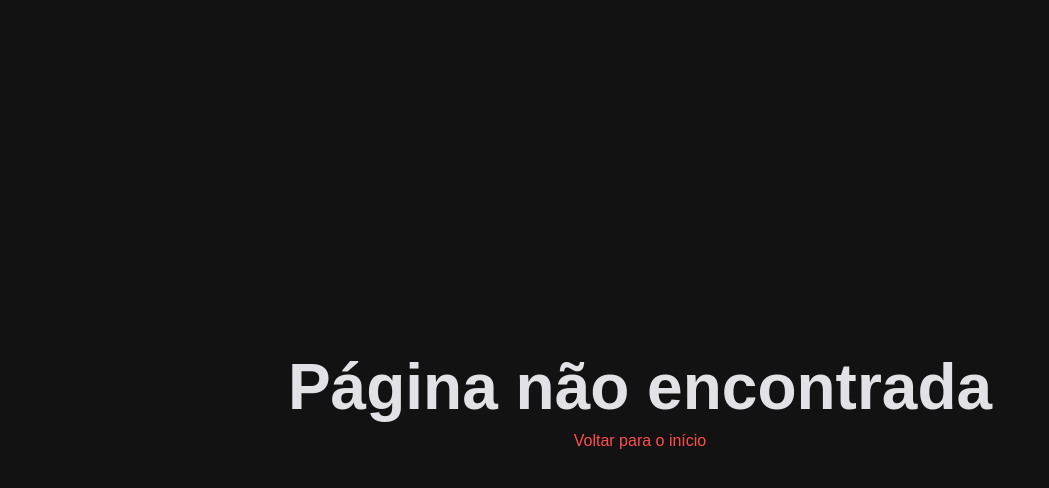
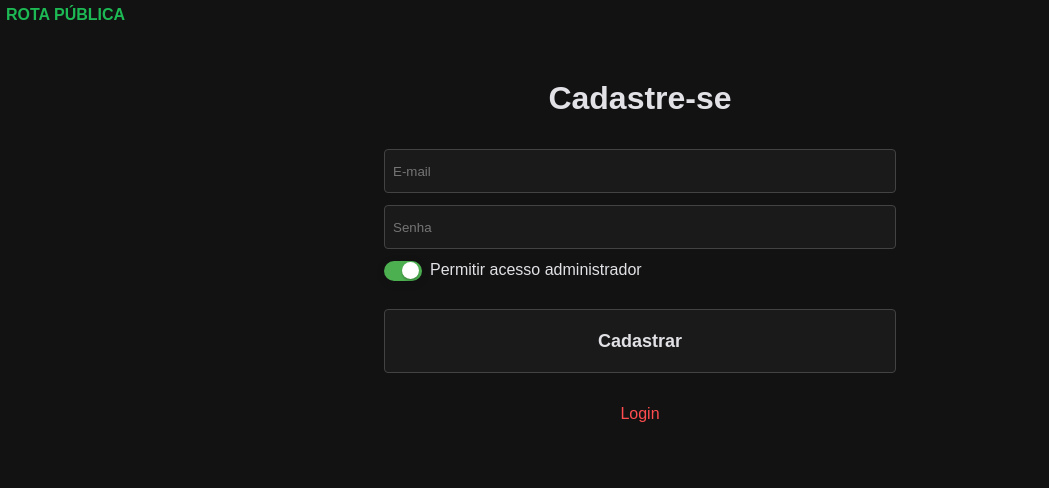
Before and after one commit to gustavorezin/react-login-rotas, a React (Vite) app: page /auth/sign-up in a window 1280 px wide. Shown: the top 488 px of the page, without its empty margins (0-1049 px from the left). Built offline with nearby package versions, Linux system fonts and the light colour scheme; a web font is replaced by a local one.

Commit message:
:sparkles: feat: tela sign-up

```diff
--- /dev/null
+++ b/src/pages/auth/sign-up/index.tsx
@@ -0,0 +1,46 @@
+import { useContext } from "react";
+import {
+  Container,
+  ContainerForm,
+  ContainerSwitch,
+  Input,
+  LinkSignIn,
+  LoginButton,
+  StyledSwitchRoot,
+  StyledSwitchThumb,
+} from "./styles";
+import { AuthContext } from "../../../contexts/auth-contexts";
+import { useNavigate } from "react-router-dom";
+
+export function SignUp() {
+  const { login } = useContext(AuthContext);
+  const navigate = useNavigate();
+
+  async function handleLogin(event: React.FormEvent) {
+    event.preventDefault();
+    await login();
+    navigate("/");
+  }
+
+  return (
+    <Container>
+      <h1>Cadastre-se</h1>
+      <ContainerForm onSubmit={handleLogin}>
+        <Input type="email" id="email" placeholder="E-mail" />
+        <Input type="password" id="password" placeholder="Senha" />
+        <ContainerSwitch>
+          <StyledSwitchRoot
+            id="s1"
+            checked={true}
+            /* onCheckedChange={(checked) => (checked ? login() : logout())} */
+          >
+            <StyledSwitchThumb />
+          </StyledSwitchRoot>
+          <label htmlFor="s1">Permitir acesso administrador</label>
+        </ContainerSwitch>
+        <LoginButton type="submit">Cadastrar</LoginButton>
+      </ContainerForm>
+      <LinkSignIn to={"/auth/sign-in"}>Login</LinkSignIn>
+    </Container>
+  );
+}
--- /dev/null
+++ b/src/pages/auth/sign-up/styles.ts
@@ -0,0 +1,124 @@
+import { Link } from "react-router-dom";
+import styled from "styled-components";
+import * as Switch from "@radix-ui/react-switch";
+
+const breakpoints = {
+  small: "576px",
+  medium: "768px",
+  large: "992px",
+  xlarge: "1200px",
+};
+
+export const Container = styled.div`
+  height: 100vh;
+  display: flex;
+  flex-direction: column;
+  align-items: center;
+  padding: 5rem 1rem;
+  gap: 2rem;
+
+  h1 {
+    text-align: center;
+  }
+
+  @media (min-width: ${breakpoints.medium}) {
+    padding: 5rem 2rem;
+  }
+
+  @media (min-width: ${breakpoints.large}) {
+    padding: 5rem 4rem;
+  }
+`;
+
+export const ContainerForm = styled.form`
+  width: 100%;
+
+  display: flex;
+  flex-direction: column;
+  gap: 0.75rem;
+
+  @media (min-width: ${breakpoints.small}) {
+    width: 32rem;
+  }
+`;
+
+export const Input = styled.input`
+  height: 2.75rem;
+  padding-inline: 0.5rem;
+
+  background-color: ${(props) => props.theme.colors.buttonBackground};
+  color: ${(props) => props.theme.colors.text};
+
+  border: 1px solid ${(props) => props.theme.colors.buttonBorder};
+  border-radius: 0.25rem;
+`;
+
+export const ContainerSwitch = styled.div`
+  display: flex;
+  justify-content: flex-start;
+  gap: 0.5rem;
+
+  label {
+    cursor: pointer;
+  }
+`;
+
+export const StyledSwitchRoot = styled(Switch.Root)`
+  all: unset;
+  width: 38px;
+  height: 20px;
+  background-color: #ccc;
+  border-radius: 9999px;
+  position: relative;
+  box-shadow: 0 2px 10px rgba(0, 0, 0, 0.1);
+  cursor: pointer;
+
+  &[data-state="checked"] {
+    background-color: #4caf50; /* Cor quando o switch está ativado */
+  }
+`;
+
+export const StyledSwitchThumb = styled(Switch.Thumb)`
+  display: block;
+  width: 17px;
+  height: 17px;
+  background-color: white;
+  border-radius: 50%;
+  box-shadow: 0 2px 2px rgba(0, 0, 0, 0.2);
+  transition: transform 100ms;
+  transform: translate(-3px, -5px);
+
+  &[data-state="checked"] {
+    transform: translate(12px, -5px);
+  }
+`;
+
+export const LoginButton = styled.button`
+  height: 4rem;
+  margin-top: 1rem;
+
+  display: flex;
+  align-items: center;
+  justify-content: center;
+  text-decoration: none;
+
+  background-color: ${(props) => props.theme.colors.buttonBackground};
+  color: ${(props) => props.theme.colors.text};
+  font-weight: 700;
+  font-size: 1.125rem;
+
+  border: 1px solid ${(props) => props.theme.colors.buttonBorder};
+  border-radius: 0.25rem;
+  transition: 0.3s ease;
+
+  cursor: pointer;
+
+  &:hover {
+    border-color: ${(props) => props.theme.colors.red};
+  }
+`;
+
+export const LinkSignIn = styled(Link)`
+  text-decoration: none;
+  color: ${(props) => props.theme.colors.red};
+`;
--- a/src/routes.tsx
+++ b/src/routes.tsx
@@ -7,6 +7,7 @@ import { AuthLayout } from "./pages/_layouts/auth";
 import { AppLayout } from "./pages/_layouts/app";
 import { Home } from "./pages/app/home";
 import { SignIn } from "./pages/auth/sign-in";
+import { SignUp } from "./pages/auth/sign-up";
 
 export const router = createBrowserRouter([
   {
@@ -22,7 +23,10 @@ export const router = createBrowserRouter([
   {
     path: "/auth",
     element: <AuthLayout />,
-    children: [{ path: "sign-in", element: <SignIn /> }],
+    children: [
+      { path: "sign-in", element: <SignIn /> },
+      { path: "sign-up", element: <SignUp /> },
+    ],
   },
   {
     path: "*",
```
Also changed, not shown: src/pages/auth/sign-out/index.tsx (deleted), src/pages/auth/sign-out/styles.ts (deleted).
